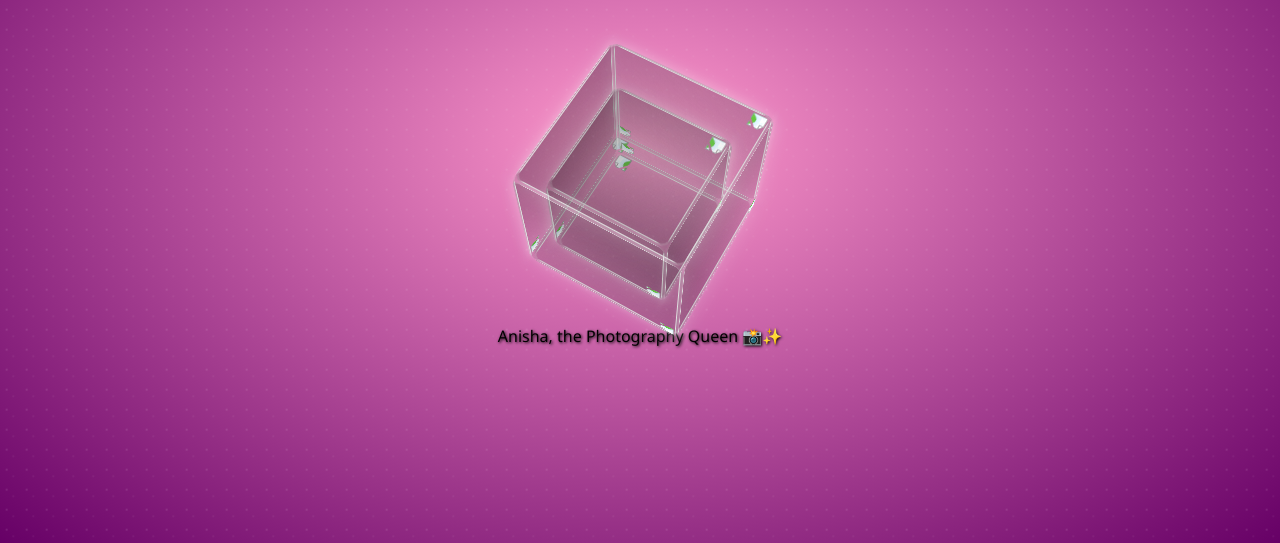
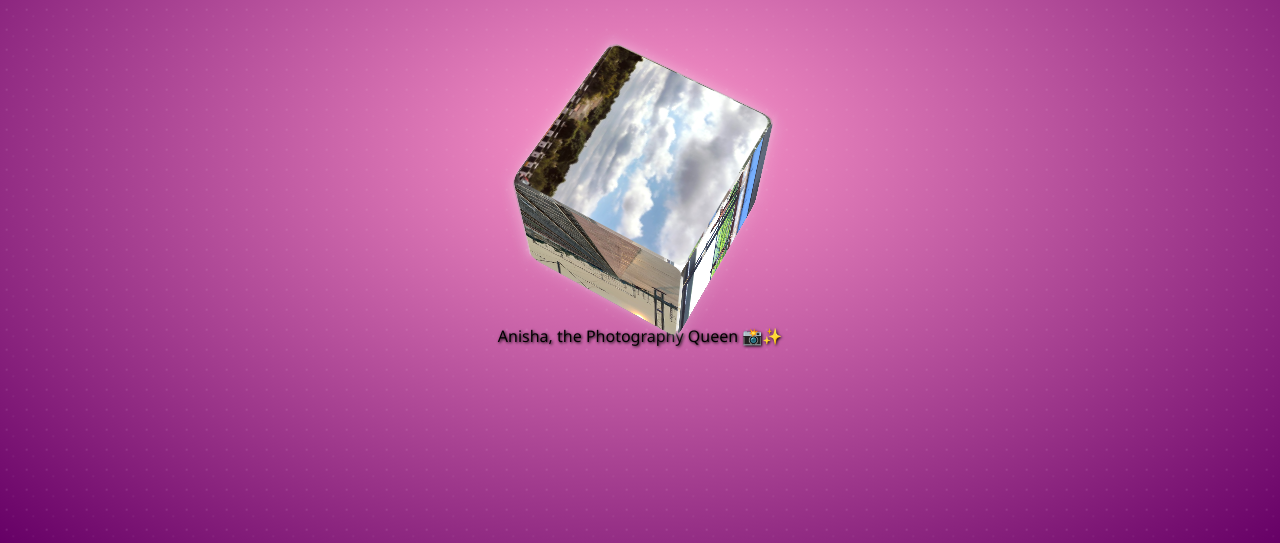
Before and after one commit to Imnikhiil/Photography-Queen-Anisha, a plain HTML site: page index.html in a window 1280 px wide. Shown: the part 257-800 px from the top of the page. Drawn offline with Linux system fonts and the light colour scheme.

Commit message:
Update index.html

```diff
--- a/index.html
+++ b/index.html
@@ -139,20 +139,20 @@
 
   <div class="cube">
     <div class="outer-cube">
-      <div class="outer-top"><img src="images/anisha pic/IMG-20250713-WA0007.jpg" /></div>
-      <div class="outer-bottom"><img src="images/anisha pic/IMG-20250713-WA0008.jpg" /></div>
-      <div class="outer-front"><img src="images/anisha pic/IMG-20250713-WA0009.jpg" /></div>
-      <div class="outer-back"><img src="images/anisha pic/IMG-20250713-WA0011.jpg" /></div>
-      <div class="outer-left"><img src="images/anisha pic/IMG-20250713-WA0012.jpg" /></div>
-      <div class="outer-right"><img src="images/anisha pic/IMG-20250713-WA0013.jpg" /></div>
+      <div class="outer-top"><img src="images/anisha-pic/IMG-20250713-WA0007.jpg" /></div>
+      <div class="outer-bottom"><img src="images/anisha-pic/IMG-20250713-WA0008.jpg" /></div>
+      <div class="outer-front"><img src="images/anisha-pic/IMG-20250713-WA0009.jpg" /></div>
+      <div class="outer-back"><img src="images/anisha-pic/IMG-20250713-WA0011.jpg" /></div>
+      <div class="outer-left"><img src="images/anisha-pic/IMG-20250713-WA0012.jpg" /></div>
+      <div class="outer-right"><img src="images/anisha-pic/IMG-20250713-WA0013.jpg" /></div>
     </div>
     <div class="inner-cube">
-      <div class="inner-top"><img src="images/anisha pic/IMG-20250713-WA0007.jpg" /></div>
-      <div class="inner-bottom"><img src="images/anisha pic/IMG-20250713-WA0008.jpg" /></div>
-      <div class="inner-front"><img src="images/anisha pic/IMG-20250713-WA0009.jpg" /></div>
-      <div class="inner-back"><img src="images/anisha pic/IMG-20250713-WA0011.jpg" /></div>
-      <div class="inner-left"><img src="images/anisha pic/IMG-20250713-WA0012.jpg" /></div>
-      <div class="inner-right"><img src="images/anisha pic/IMG-20250713-WA0013.jpg" /></div>
+      <div class="inner-top"><img src="images/anisha-pic/IMG-20250713-WA0007.jpg" /></div>
+      <div class="inner-bottom"><img src="images/anisha-pic/IMG-20250713-WA0008.jpg" /></div>
+      <div class="inner-front"><img src="images/anisha-pic/IMG-20250713-WA0009.jpg" /></div>
+      <div class="inner-back"><img src="images/anisha-pic/IMG-20250713-WA0011.jpg" /></div>
+      <div class="inner-left"><img src="images/anisha-pic/IMG-20250713-WA0012.jpg" /></div>
+      <div class="inner-right"><img src="images/anisha-pic/IMG-20250713-WA0013.jpg" /></div>
     </div>
   </div>
 
```
